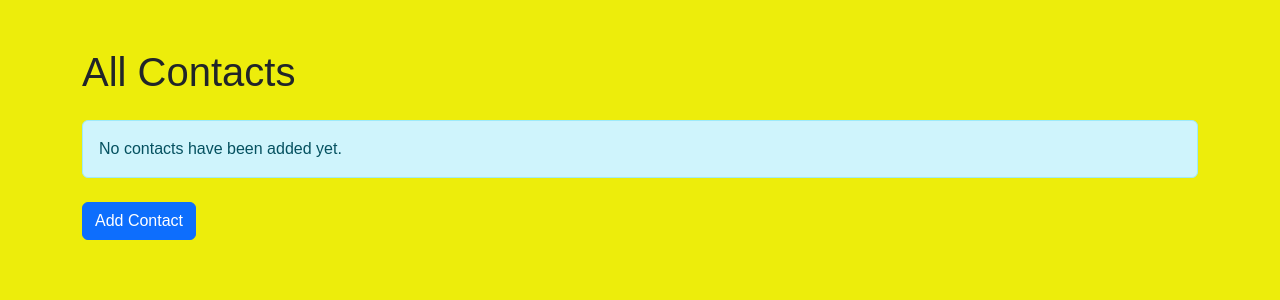
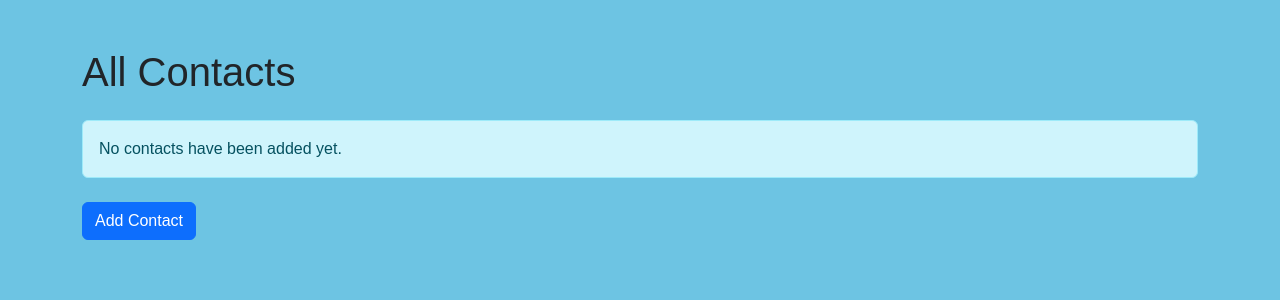
Before and after one commit to meghalrag/django-form-app, a Django app: page / in a window 1280 px wide. Shown: the top 300 px of the page. Run offline with Django 5.2, Linux system fonts and the light colour scheme; data that the repository does not hold is empty.

```diff
--- a/static/css/style.css
+++ b/static/css/style.css
@@ -1,4 +1,4 @@
 body {
-    background-color: #eded0b;
+    background-color: #6dc4e3;
     font-family: Arial, sans-serif;
 }
```
